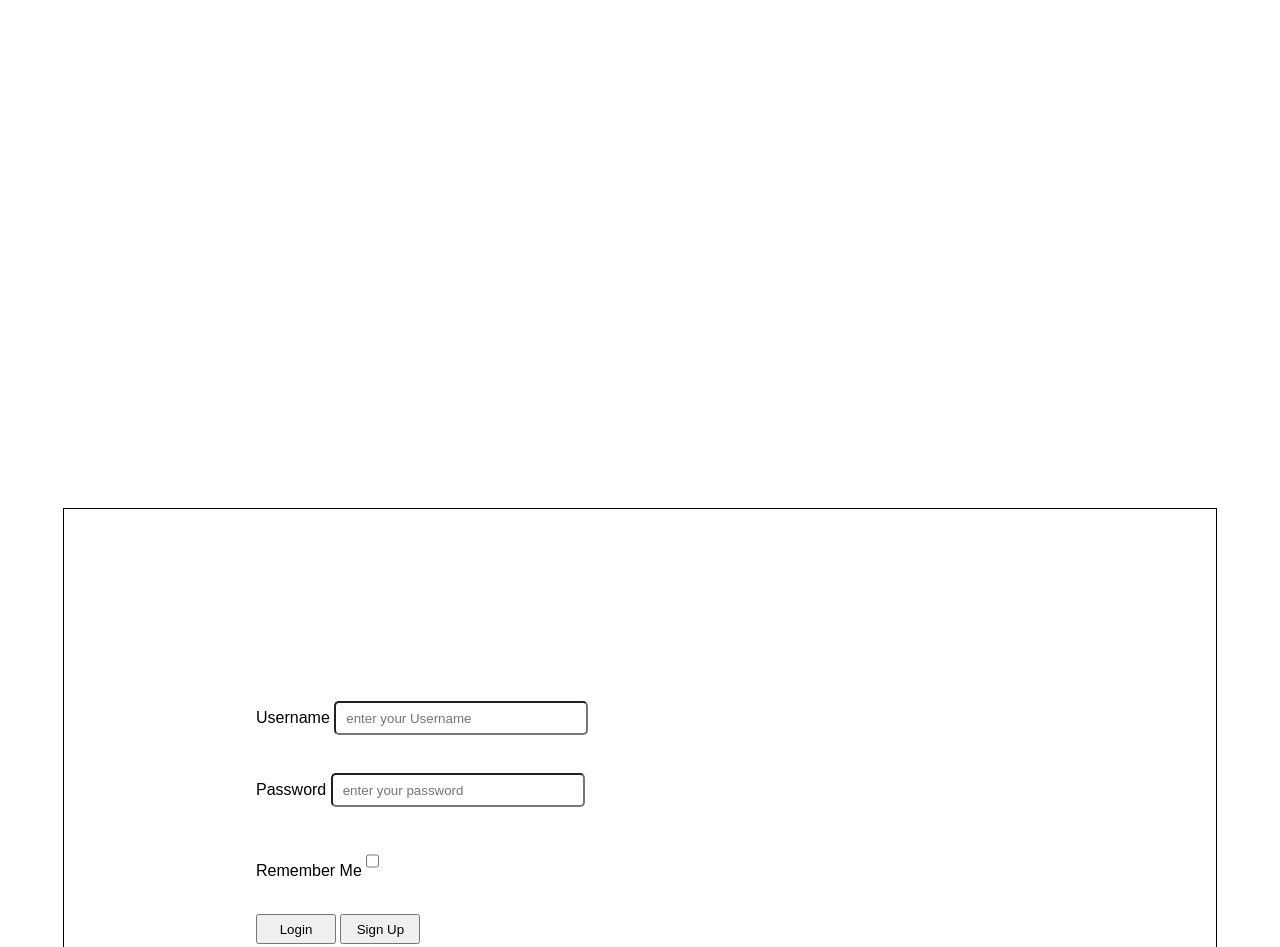
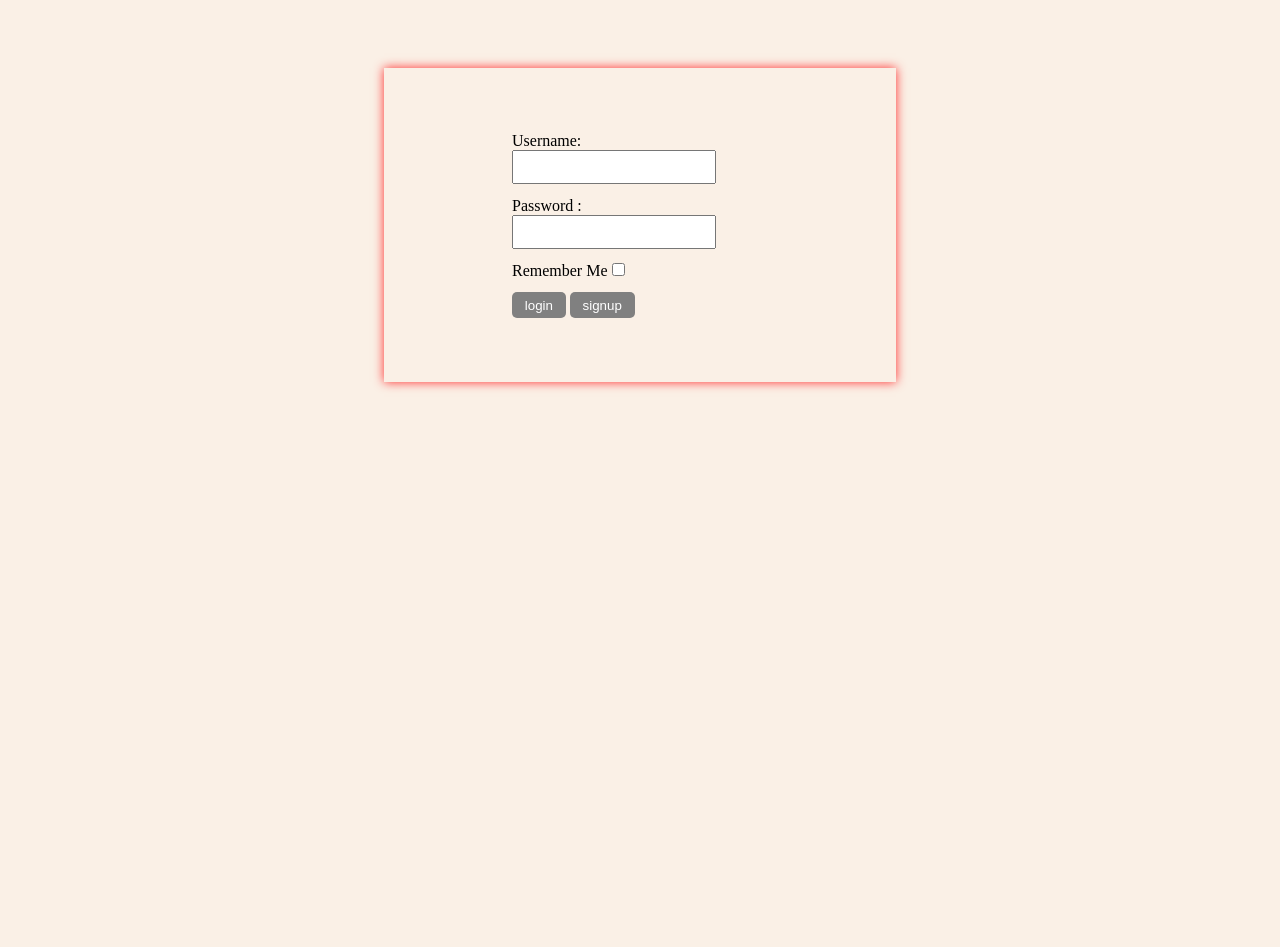
Before and after one commit to HassaanJaved-Git/Login, a plain HTML site: page index.html in a window 1280 px wide. Shown: the part 132-1079 px from the top of the page. After the commit the page ends 800 px from the top, so only its background shows below. Drawn offline with Linux system fonts and the light colour scheme.

Commit message:
file updated

```diff
--- a/index.html
+++ b/index.html
@@ -1,25 +1,66 @@
 <!DOCTYPE html>
 <html lang="en">
+
 <head>
     <meta charset="UTF-8">
+    <meta http-equiv="X-UA-Compatible" content="IE=edge">
     <meta name="viewport" content="width=device-width, initial-scale=1.0">
-    <title>Document</title>
-    <link rel="stylesheet" href="style.css">
+    <title>LogIn</title>
+    <style>
+        * {
+            margin: 0px;
+            padding: 0px;
+        }
+
+        body{
+            background-color: linen;
+        }
+
+        .container {
+            width: 40%;
+            margin: 200px auto;
+            padding: 5% 0%;
+            box-shadow: 0px 0px 10px rgb(255, 44, 44);
+        }
+
+        .size {
+            height: 30px;
+            width: 200px;
+            margin-bottom: 5%;
+        }
+
+        button {
+            padding: 2% 5%;
+            margin-top: 5%;
+            border: none;
+            background-color: grey;
+            border-radius: 5px;
+            color: white;
+        }
+
+        .form{
+            width: 50%;
+            margin: auto;
+        }
+    </style>
 </head>
+
 <body>
     <div class="container">
-        <div class="form">
-            <form action="#">
-                <label for="user">Username</label>
-                <input class="input" type="text" id="user" placeholder="enter your Username"><br>
-                <label for="pass">Password</label>
-                <input class="input" type="password" id="pass" placeholder="enter your password"><br>
+        <form action="#">
+            <div class="form">
+                <label for="username">Username:</label>
+                <input class="size" type="text" id="username" required><br>
+                <label for="password">Password :</label>
+                <input class="size" type="password" id="password"><br>
                 <label for="rem">Remember Me</label>
                 <input type="checkbox" id="rem"><br>
-                <button>Login</button>
-                <button>Sign Up</button>
-            </form>
-        </div>
+                <button>login</button>
+                <button>signup</button>
+            </div>
+
+        </form>
     </div>
 </body>
+
 </html>
--- a/style.css
+++ /dev/null
@@ -1,27 +0,0 @@
-*{
-    padding: 0px;
-    margin: 0px;
-    font-family: Arial, Helvetica, sans-serif;
-}
-.container{
-    width: 60%;
-    margin:50% auto;
-    border: 1px solid black;
-    padding: 15%;
-}
-input{
-    display: inline-block;
-    margin-bottom: 5%;
-    height: 30px;
-    border-radius: 5px;
-}
-.input{
-    width: 250px;
-}
-::placeholder{
-    padding-left: 10px;
-}
-button{
-    width: 80px;
-    height: 30px;
-}
```
